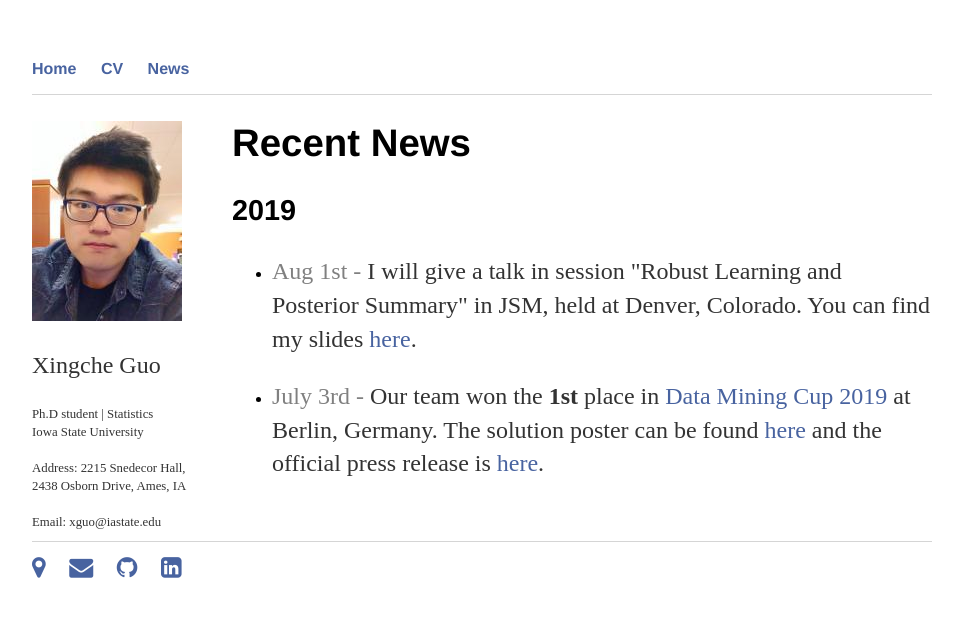
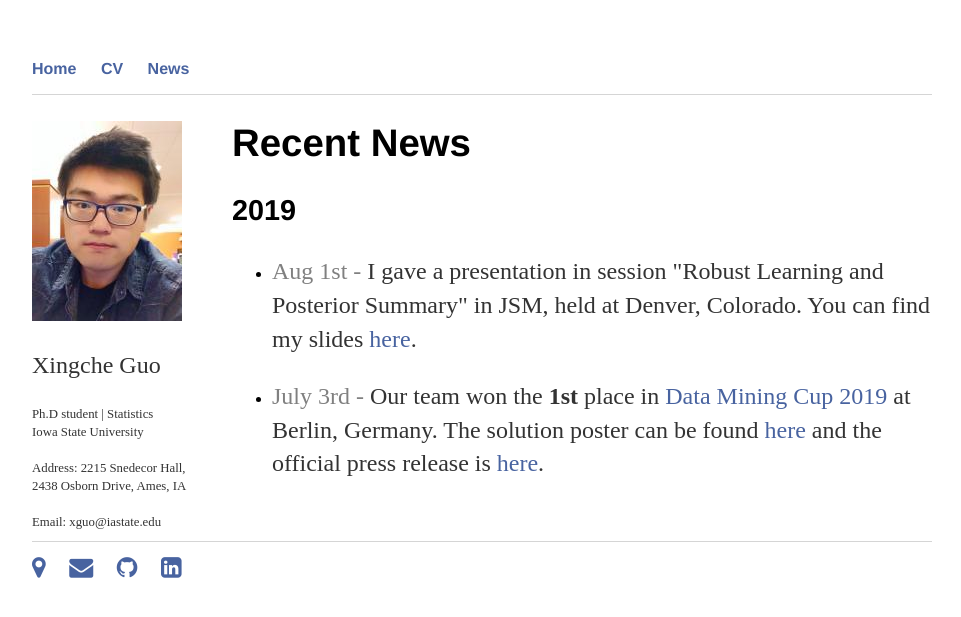
Before and after one commit to xingcheg/xingcheg.github.io, a Jekyll site: the page built from news/index.html, in a window 1280 px wide. Shown: the top 617 px of the page, without its empty margins (158-1119 px from the left). Built offline with Jekyll 4.4.1, drawn with Linux system fonts in a browser that asks for light colours.

Commit message:
Update index.html

```diff
--- a/news/index.html
+++ b/news/index.html
@@ -9,7 +9,7 @@ title: Recent News
 
 <ul>
   <li><p> <span style="color: #808080">Aug 1st - </span>
-	  I will give a talk in session "Robust Learning and Posterior Summary" in JSM, held at Denver, Colorado.
+	  I gave a presentation in session "Robust Learning and Posterior Summary" in JSM, held at Denver, Colorado.
 	  You can find my slides
 	  <a href="https://github.com/xingcheg/JSM2019/blob/master/JSM-2019/jsm_2019_xingche.pdf">here</a>.
 </p></li>
```
